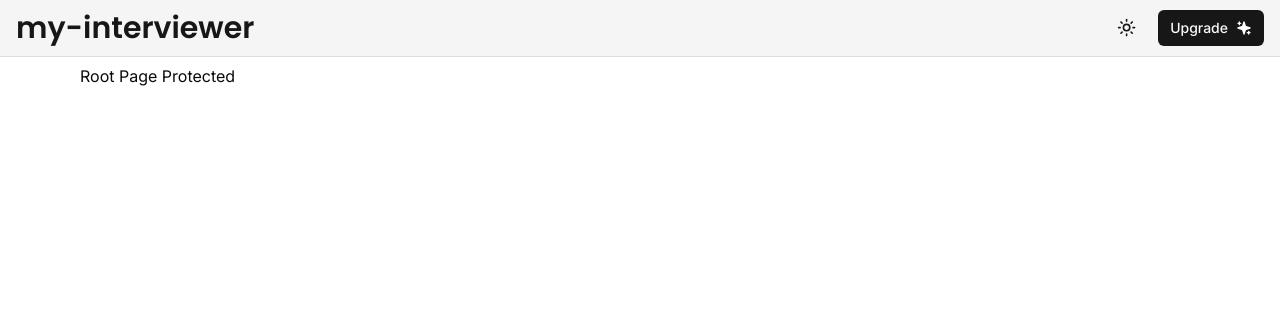
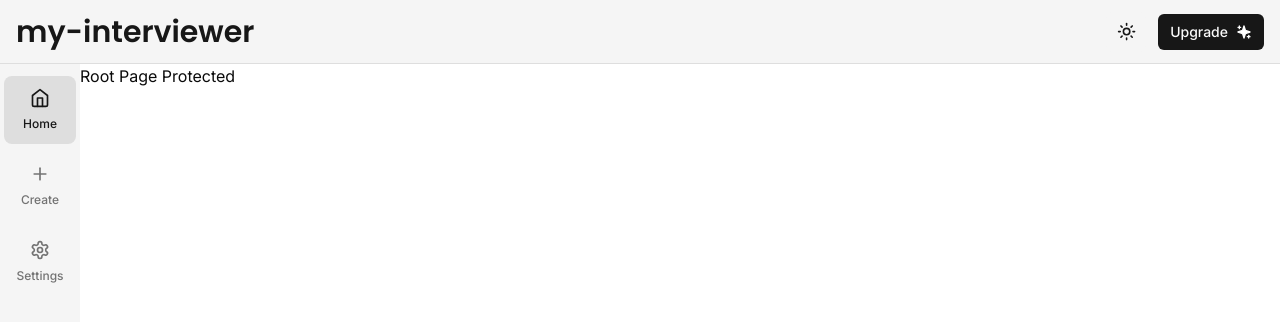
Before and after one commit to younu-Yun/ai-interviewer, a Next.js app: page / in a window 1280 px wide. Shown: the top 322 px of the page. Built offline with nearby package versions, Linux system fonts and the light colour scheme.

Commit message:
Feat: 사이드바 추가

```diff
--- a/app/(root)/layout.tsx
+++ b/app/(root)/layout.tsx
@@ -1,9 +1,13 @@
 import Header from '@/components/header';
+import Sidebar from '@/components/sidebar';
 
 const RootLayout = ({ children }: { children: React.ReactNode }) => {
   return (
     <div className='h-full'>
       <Header />
+      <section className='hidden md:flex mt-16 w-20 flex-col fixed inset-y-0'>
+        <Sidebar />
+      </section>
       <main className='md:pl-20 pt-16 h-full'>{children}</main>
     </div>
   );
--- a/components/header.tsx
+++ b/components/header.tsx
@@ -10,7 +10,7 @@
 
 const Header = () => {
   return (
-    <div className='fixed w-full z-50 flex justify-between items-center py-2 px-4 border-b border-primary/10 bg-secondary'>
+    <div className='fixed w-full z-50 flex justify-between items-center py-2 px-4 border-b border-primary/10 bg-secondary h-16'>
       <div className='flex items-center'>
         <Menu className='block md:hidden' />
         <Link href='/'>
--- /dev/null
+++ b/components/sidebar.tsx
@@ -0,0 +1,61 @@
+'use client';
+
+import { cn } from '@/lib/utils';
+import { Home, Plus, Settings } from 'lucide-react';
+import { usePathname, useRouter } from 'next/navigation';
+
+const Sidebar = () => {
+  const pathname = usePathname();
+  const router = useRouter();
+
+  const routes = [
+    {
+      icon: Home,
+      href: '/',
+      label: 'Home',
+      pro: false,
+    },
+    {
+      icon: Plus,
+      href: '/companion/new',
+      label: 'Create',
+      pro: true,
+    },
+    {
+      icon: Settings,
+      href: '/settings',
+      label: 'Settings',
+      pro: false,
+    },
+  ];
+
+  const onNavigate = (url: string, pro: boolean) => {
+    return router.push(url);
+  };
+
+  return (
+    <div className='space-y-4 flex flex-col h-full text-primary bg-secondary'>
+      <div className='p-3 flex flex-1 justify-center'>
+        <div className='space-y-2'>
+          {routes.map((route) => (
+            <div
+              onClick={() => onNavigate(route.href, route.pro)}
+              key={route.href}
+              className={cn(
+                'text-muted-foreground text-xs group flex p-3 w-full justify-start font-medium cursor-pointer hover:text-primary hover:bg-primary/10 rounded-lg transition',
+                pathname === route.href && 'bg-primary/10 text-primary'
+              )}
+            >
+              <div className='flex flex-col gap-y-2 items-center flex-1'>
+                <route.icon className='h-5 w-5' />
+                {route.label}
+              </div>
+            </div>
+          ))}
+        </div>
+      </div>
+    </div>
+  );
+};
+
+export default Sidebar;
```
